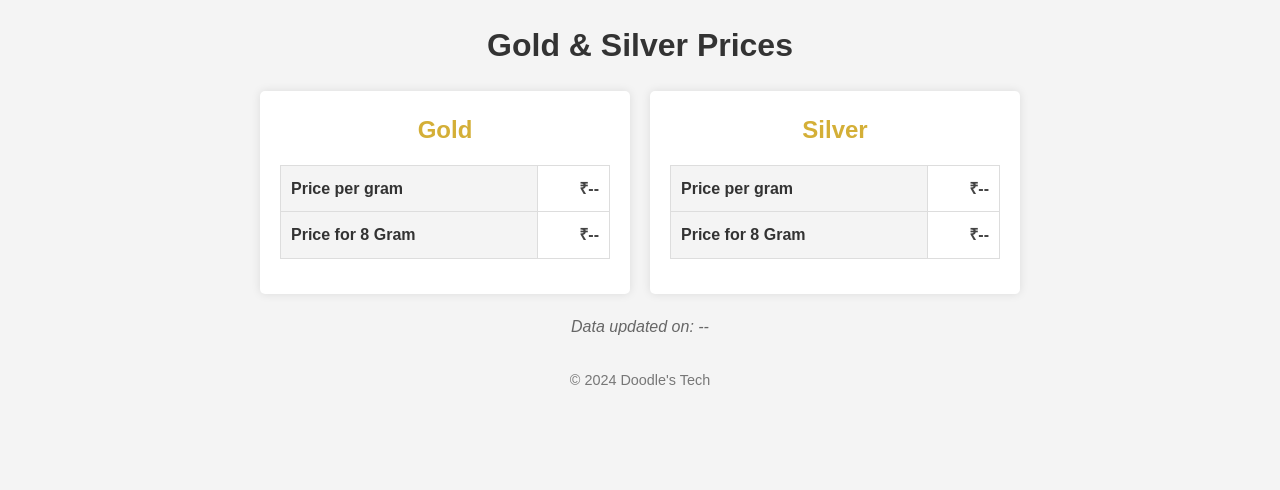
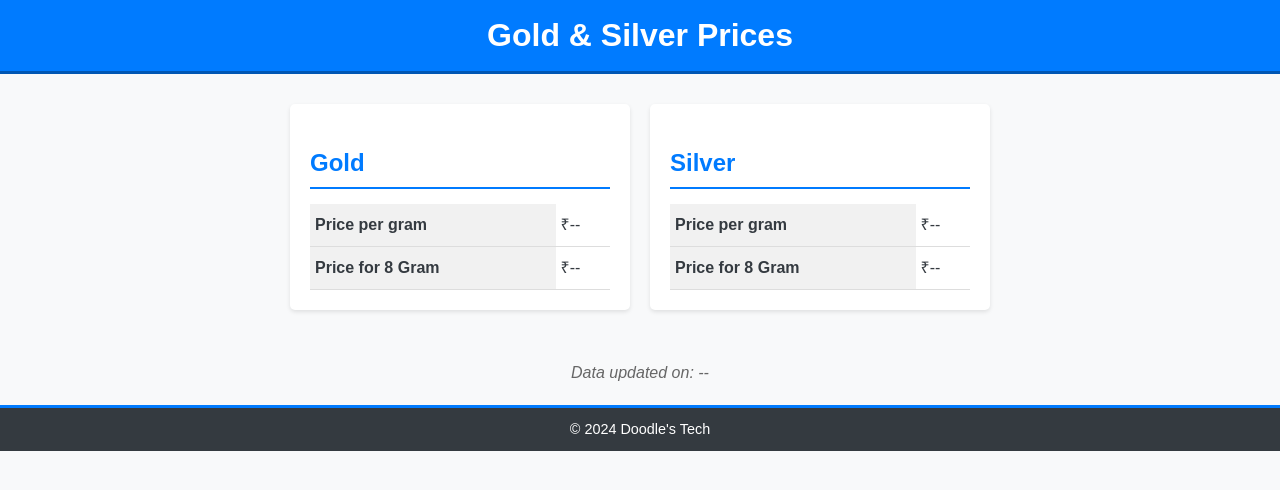
Before and after one commit to doodlestech/goldprice, a plain HTML site: page index.html in a window 1280 px wide. Drawn offline with Linux system fonts and the light colour scheme.

Commit message:
Add files via upload

```diff
--- a/styles.css
+++ b/styles.css
@@ -1,92 +1,127 @@
-/* Reset some default browser styles */
-body, h1, h2, p, table, th, td {
+/* General Styles */
+body {
+    font-family: Arial, sans-serif;
+    background-color: #f8f9fa;
+    color: #343a40;
     margin: 0;
     padding: 0;
-    box-sizing: border-box;
+    line-height: 1.6;
 }
 
-/* General styles */
-body {
-    font-family: Arial, sans-serif;
-    line-height: 1.6;
-    background-color: #f4f4f4;
-    color: #333;
-    padding: 20px;
-    max-width: 800px;
-    margin: auto;
-}
-
+/* Header Styles */
 header {
+    background-color: #007bff;
+    color: white;
+    padding: 10px 0;
     text-align: center;
-    margin-bottom: 20px;
+    border-bottom: 3px solid #0056b3;
 }
 
 header h1 {
+    margin: 0;
     font-size: 2em;
-    color: #333;
 }
 
-section.prices {
+/* Section Styles */
+section.prices, section.update-form {
     display: flex;
-    flex-wrap: wrap;
-    justify-content: space-between;
-    gap: 20px;
-    margin-bottom: 20px;
+    justify-content: center;
+    padding: 20px;
 }
 
-.price-box {
-    background-color: #fff;
+.price-box, .update-form {
+    background-color: white;
     border-radius: 5px;
-    box-shadow: 0 0 10px rgba(0, 0, 0, 0.1);
+    box-shadow: 0 2px 4px rgba(0, 0, 0, 0.1);
+    margin: 10px;
     padding: 20px;
-    flex: 1;
-    min-width: 300px;
-    max-width: 400px;
-    text-align: center;
+    width: 300px;
 }
 
-.price-box h2 {
+.price-box h2, .update-form h2 {
+    border-bottom: 2px solid #007bff;
+    padding-bottom: 5px;
+    margin-bottom: 15px;
+    color: #007bff;
     font-size: 1.5em;
-    margin-bottom: 15px;
-    color: #d4af37; /* Gold color */
 }
 
+/* Table Styles */
 .price-box table {
     width: 100%;
     border-collapse: collapse;
+    margin-top: 10px;
+}
+
+.price-box th, .price-box td {
+    padding: 8px 5px;
+    border-bottom: 1px solid #ddd;
+    text-align: left;
+}
+
+.price-box th {
+    font-weight: bold;
+    background-color: #f1f1f1;
+}
+
+.price-box td {
+    color: #343a40;
+}
+
+/* Update Form Styles */
+.update-form form div {
     margin-bottom: 15px;
 }
 
-.price-box th, .price-box td {
-    padding: 10px;
-    border: 1px solid #ddd;
+.update-form label {
+    display: block;
+    margin-bottom: 5px;
+    font-weight: bold;
 }
 
-.price-box th {
-    background-color: #f4f4f4;
-    text-align: left;
+.update-form input[type="number"] {
+    width: calc(100% - 10px);
+    padding: 8px;
+    border: 1px solid #ddd;
+    border-radius: 4px;
 }
 
-.price-box td {
-    text-align: right;
-    font-weight: bold;
-    color: #444;
+.update-form button {
+    display: block;
+    width: 100%;
+    padding: 10px;
+    background-color: #007bff;
+    border: none;
+    border-radius: 4px;
+    color: white;
+    font-size: 1em;
+    cursor: pointer;
+    transition: background-color 0.3s ease;
 }
 
+.update-form button:hover {
+    background-color: #0056b3;
+}
+
+/* Update Date Styles */
 .update-date {
     text-align: center;
+    margin-top: 20px;
     font-style: italic;
     color: #666;
-    margin-bottom: 20px;
 }
 
+/* Footer Styles */
 footer {
+    background-color: #343a40;
+    color: white;
+    padding: 10px 0;
     text-align: center;
-    padding: 10px;
-    font-size: 0.9em;
-    color: #777;
+    margin-top: 20px;
+    border-top: 3px solid #007bff;
 }
 
 footer p {
     margin: 0;
+    font-size: 0.9em;
 }
```
